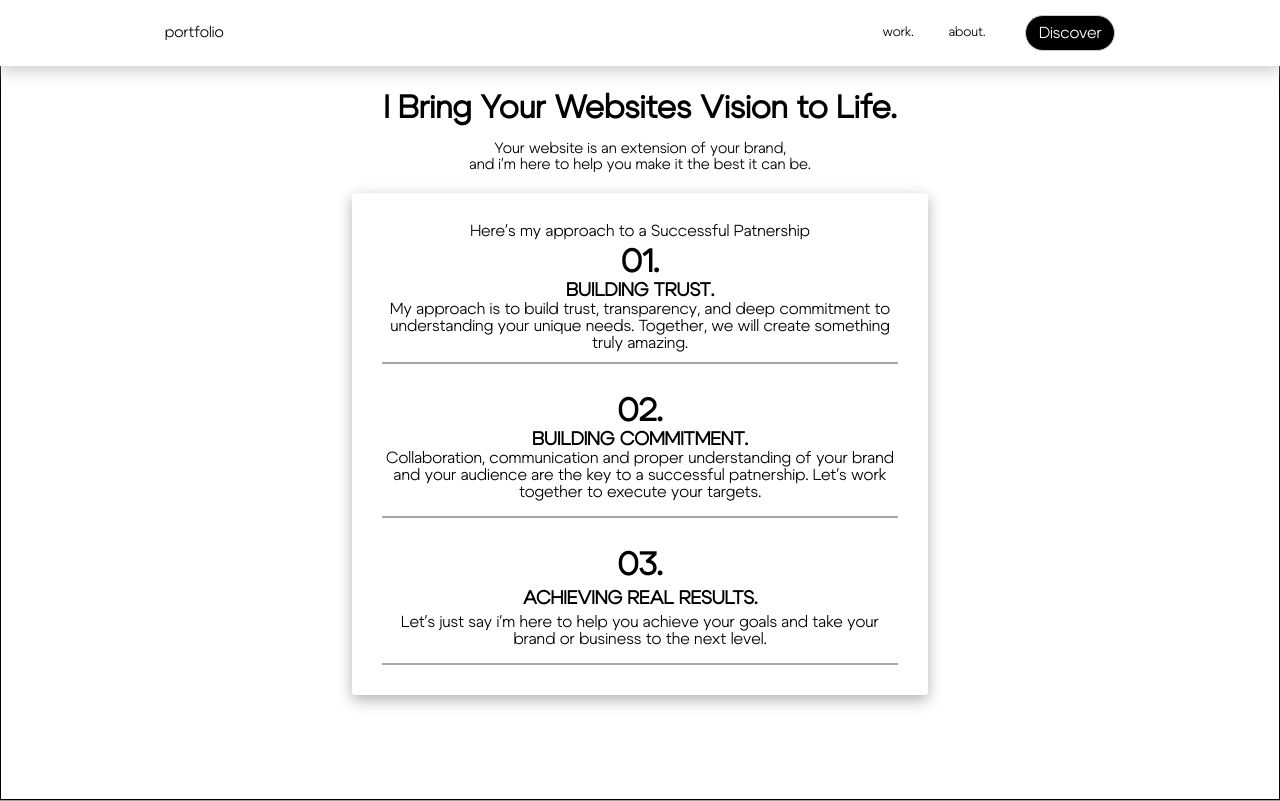
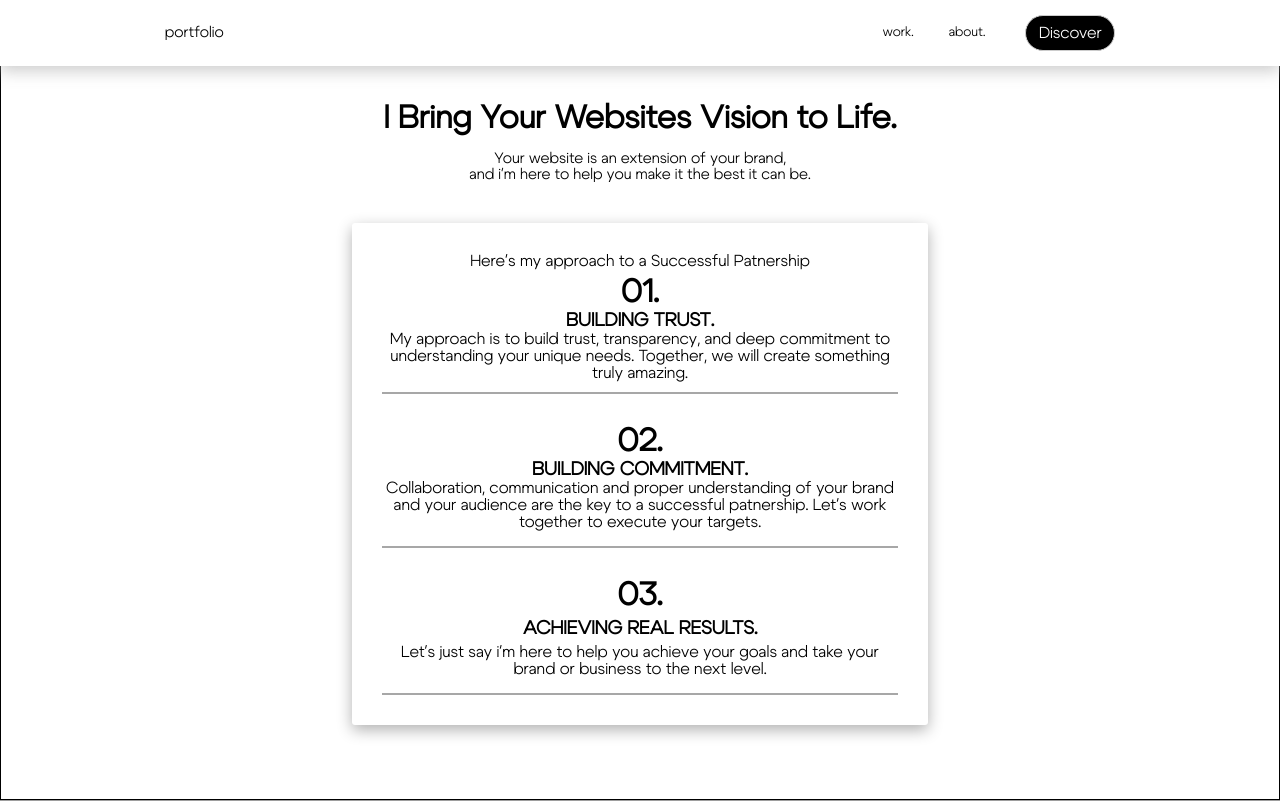
Before and after one commit to kinnyode/Portfolio-Website, a plain HTML site: page about.html in a window 1280 px wide. Shown: the top 801 px of the page. Drawn offline with Linux system fonts and the light colour scheme; grey boxes are pictures that could not be loaded.

Commit message:
eeeeeeeeee

```diff
--- a/about.css
+++ b/about.css
@@ -129,7 +129,7 @@ body {
   background-position: center;
   background-repeat: no-repeat;
   background-size: cover;
-  padding-top: 90px;
+
   flex-direction: column;
 }
 
@@ -140,6 +140,7 @@ body {
   align-items: center;
   gap: 15px;
   color: #000000;
+  margin-top: 100px;
 }
 
 .textdiv {
@@ -179,7 +180,7 @@ body {
   display: flex;
   gap: 30px;
   flex-direction: column;
-  margin-top: 20px;
+  margin-top: 40px;
   background-color: rgb(255, 255, 255);
   transition: 0.4s;
   color: #000000;
```
